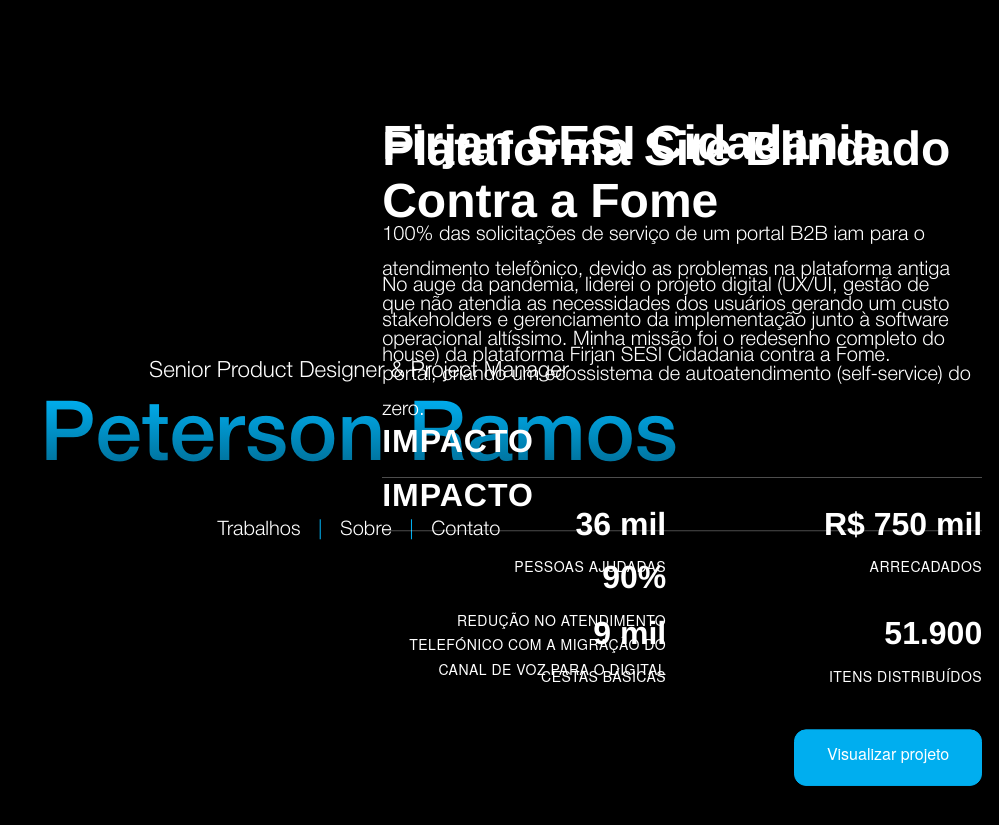
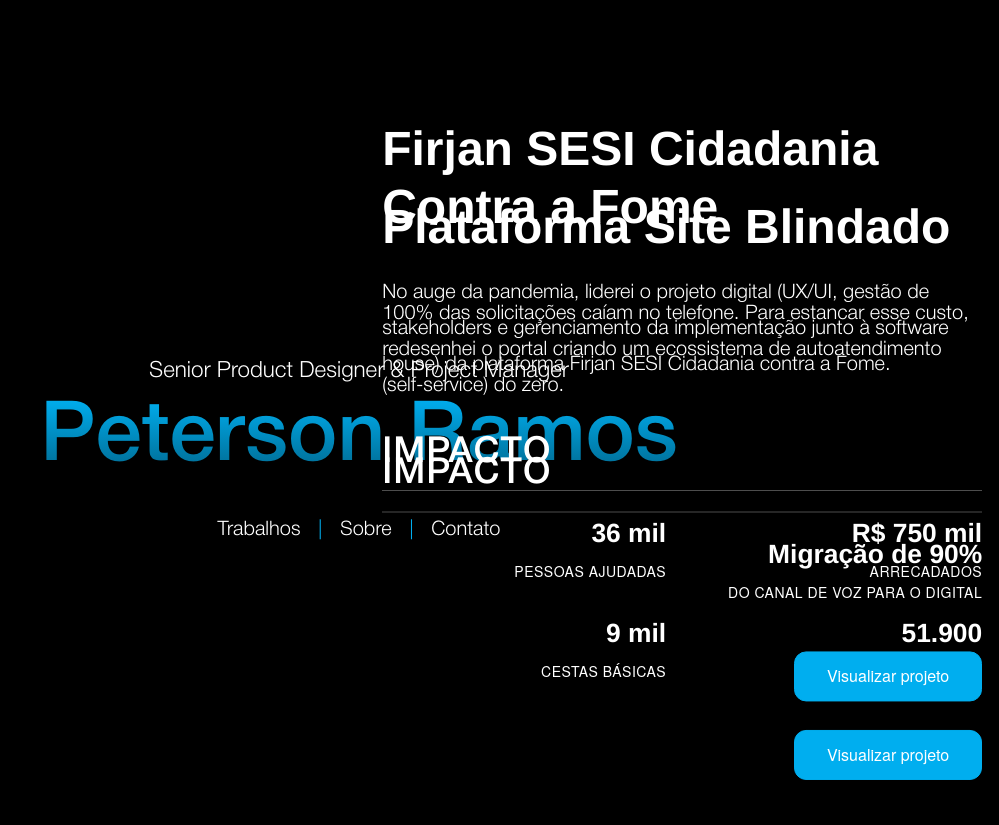
Before and after one commit to petersondrs/site-peterson, a Jekyll site: the page built from index.md, in a window 1280 px wide and 900 px high. Shown: the top 825 px of the window, without its empty margins (281-1280 px from the left). Built offline with Jekyll 4.4.1, drawn with Linux system fonts in a browser that asks for light colours; some web fonts are replaced.

Commit message:
Fix - Tamanho da tipografia da tipogria dos destaques dos projetos

```diff
--- a/assets/css/style.css
+++ b/assets/css/style.css
@@ -537,6 +537,9 @@
   padding-left: clamp(var(--padding-min), var(--padding-fluid-scale), var(--padding-max));
   padding-right: clamp(var(--padding-min), var(--padding-fluid-scale), var(--padding-max));
   /* No mobile, 2vw se comporta como ~1rem (16px), e em desktop, como 3rem (48px) */
+
+  position: relative;
+  top: 5vh;
 }
 
 /* ========================================
@@ -567,13 +570,13 @@
 }
 
 h3 {
-  font-size: clamp(1.5rem, calc(1.5rem + var(--fluid-scale-h)), 2rem);
-  font-weight: 700;
+  font-size: clamp(1.5rem, calc(1.5rem + var(--fluid-scale-h)), 2.25rem);
+  font-weight: 500;
   line-height: 1.2;
 }
 
 h4 {
-  font-size: clamp(1.25rem, calc(1.25rem + var(--fluid-scale-p)), 1.5rem);
+  font-size: clamp(1.25rem, calc(1.25rem + var(--fluid-scale-p)), 2rem);
   font-weight: 700;
   line-height: 1.4;
 }
@@ -599,7 +602,9 @@
   );
 
   font-weight: 300;
-  line-height: 1.75; /* Mantido o line-height original */
+  /* Line-height responsivo: Mobile (1.5) → Padrão (1.75) → Desktop grande (1.9) */
+  /* Escala suavemente: 1.5 em mobile (320px) até 1.9 em desktop grande (1440px+) */
+  line-height: clamp(1.5, calc(1.5 + 0.4 * (100vw - 20rem) / 70rem), 1.9);
   margin-bottom: 1rem; /* Mantido o espaçamento original */
 }
 
@@ -1411,7 +1416,6 @@
 
 .project-featured-content-column .impact-item h4 {
   margin: 0;
-  font-size: 2rem;
   font-weight: 700;
   color: #000000;
 }
--- a/index.md
+++ b/index.md
@@ -111,16 +111,16 @@
             </header>
 
             <div class="project-description">
-              <p>100% das solicitações de serviço de um portal B2B iam para o atendimento telefônico, devido as problemas na plataforma antiga que não atendia as necessidades dos usuários gerando um custo operacional altíssimo. Minha missão foi o redesenho completo do portal, criando um ecossistema de autoatendimento (self-service) do zero.</p>
+              <p>100% das solicitações caíam no telefone. Para estancar esse custo, redesenhei o portal criando um ecossistema de autoatendimento (self-service) do zero.</p>
             </div>
 
             <!-- Seção de Impacto -->
             <div class="project-impact">
               <h3>IMPACTO</h3>
-              <div class="impact-grid">
+              <div>
                 <div class="impact-item">
-                  <h4>90%</h4>
-                  <p>REDUÇÃO NO ATENDIMENTO TELEFÓNICO COM A MIGRAÇÃO DO CANAL DE VOZ PARA O DIGITAL</p>
+                  <h4>Migração de 90% </h4>
+                  <p>do canal de voz para o digital</p>
                 </div>
               </div>
             </div>
```
